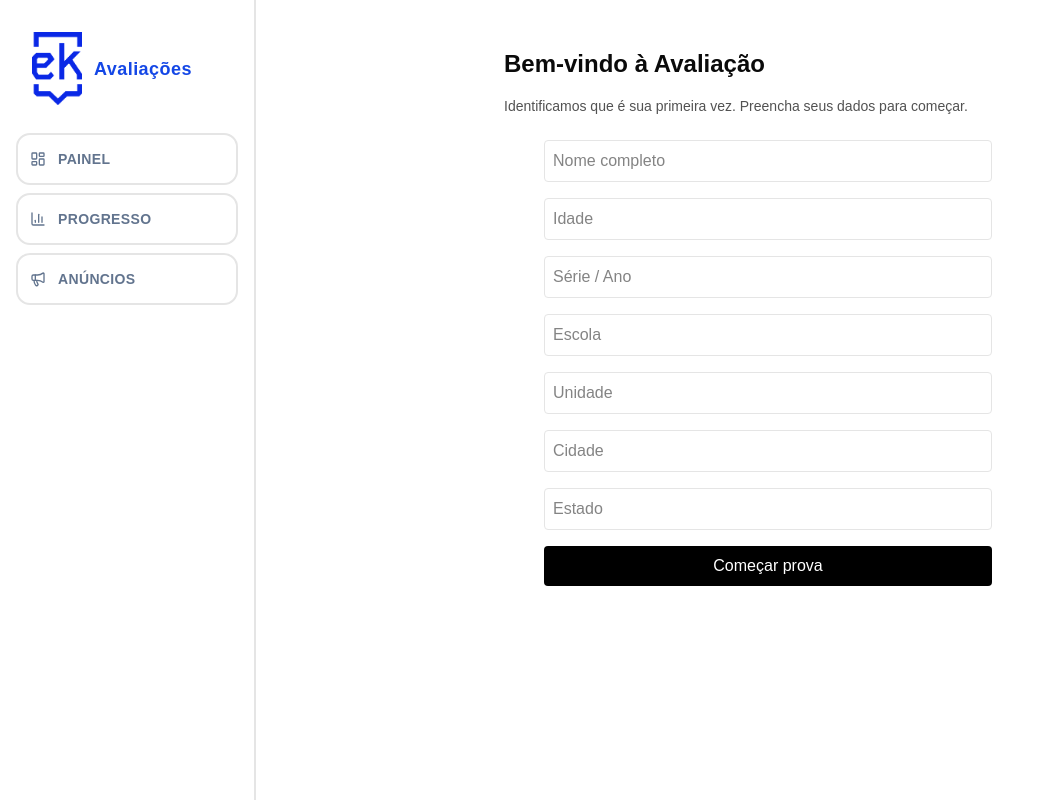
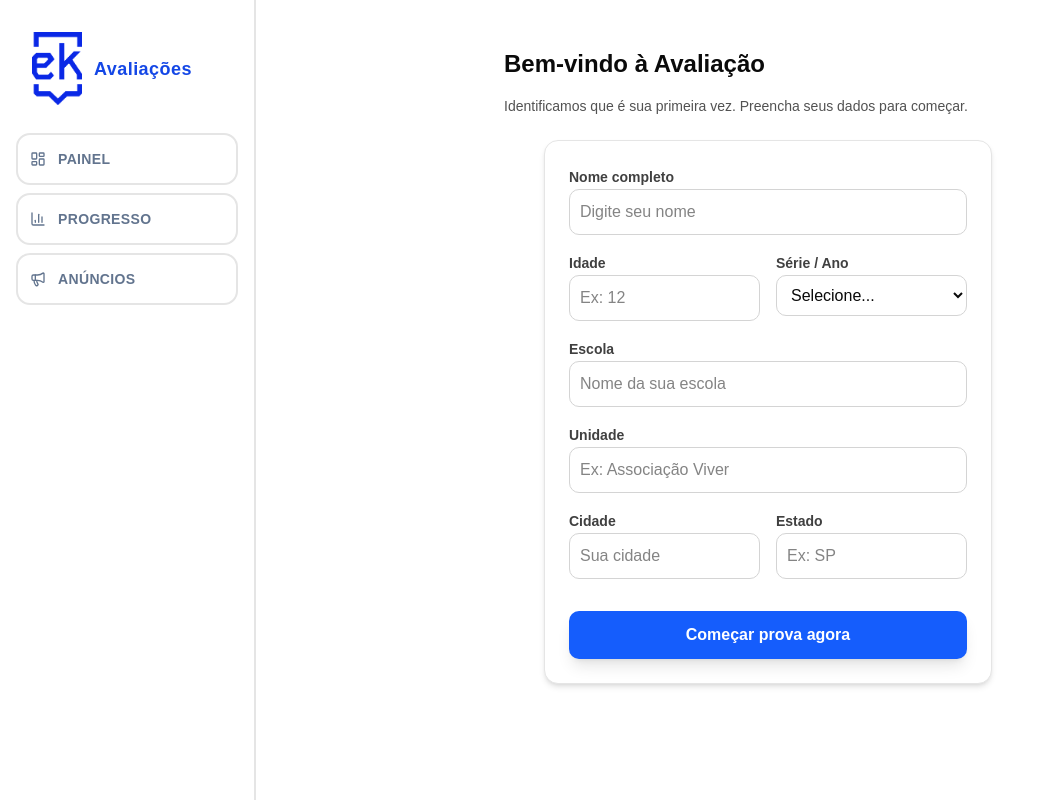
Before and after one commit to tobiasteles/edukhan-avaliacoes, a Next.js app: page /exam/1/setup in a window 1280 px wide. Shown: the whole page, without its empty margins (0-1039 px from the left). Built offline with nearby package versions, Linux system fonts and the light colour scheme; no server answers; a web font is replaced by a local one.

Commit message:
feat: aprimorar formulário de aluno com validação e estilo, adicionando campos de seleção e feedback visual

```diff
--- a/app/(main)/exam/[examId]/attempt/[attemptId]/student-form.tsx
+++ b/app/(main)/exam/[examId]/attempt/[attemptId]/student-form.tsx
@@ -17,13 +17,16 @@ export default function StudentForm({ examId, attemptId }: Props) {
 
   async function handleSubmit(e: React.FormEvent<HTMLFormElement>) {
     e.preventDefault();
-  if (!userId) return;
+    if (!userId) {
+      alert("Usuário não autenticado");
+      return;
+    }
 
     setLoading(true);
     const formData = new FormData(e.currentTarget);
 
     try {
-    // 1. Salva ou atualiza os dados do aluno
+      // 1. Salva ou atualiza os dados do aluno no banco
       await upsertStudent({
         userId,
         name: String(formData.get("name")),
@@ -35,18 +38,18 @@ export default function StudentForm({ examId, attemptId }: Props) {
         state: String(formData.get("state")),
       });
 
-    // 2. Definimos qual ID de tentativa usar
+      // 2. Define qual ID de tentativa usar
       let finalAttemptId = attemptId;
 
-    // Se não recebemos um attemptId via props, criamos um agora
+      // Se não recebemos um attemptId via props ou se ele for inválido, criamos um novo
       if (!finalAttemptId || finalAttemptId === "undefined") {
         const newId = await createExamAttempt(Number(examId), userId);
         finalAttemptId = String(newId);
       }
 
-    // 3. Redirecionamento forçado para a página da prova
-    // Usamos o window.location.assign se o router.push falhar em rotas dinâmicas pesadas
+      // 3. Redirecionamento para a página da prova
       router.push(`/exam/${examId}/attempt/${finalAttemptId}/take`);
+      router.refresh();
 
     } catch (error) {
       console.error("Erro no formulário:", error);
@@ -57,64 +60,106 @@ export default function StudentForm({ examId, attemptId }: Props) {
   }
 
   return (
-    <form onSubmit={handleSubmit} className="space-y-4 max-w-md mx-auto">
+    <form onSubmit={handleSubmit} className="space-y-4 max-w-md mx-auto p-6 bg-white rounded-xl shadow-md border border-neutral-200">
+      <div className="space-y-2">
+        <label className="text-sm font-semibold text-neutral-700">Nome completo</label>
         <input
           name="name"
           required
-        placeholder="Nome completo"
-        className="w-full border p-2 rounded"
+          placeholder="Digite seu nome"
+          className="w-full border border-neutral-300 p-2.5 rounded-lg focus:ring-2 focus:ring-blue-500 outline-none transition"
         />
+      </div>
 
+      <div className="grid grid-cols-2 gap-4">
+        <div className="space-y-2">
+          <label className="text-sm font-semibold text-neutral-700">Idade</label>
           <input
             name="age"
             type="number"
             required
-        placeholder="Idade"
-        className="w-full border p-2 rounded"
+            placeholder="Ex: 12"
+            className="w-full border border-neutral-300 p-2.5 rounded-lg focus:ring-2 focus:ring-blue-500 outline-none transition"
           />
+        </div>
 
-      <input
+        <div className="space-y-2">
+          <label className="text-sm font-semibold text-neutral-700">Série / Ano</label>
+          <select
             name="grade"
-        type="number"
             required
-        placeholder="Série / Ano"
-        className="w-full border p-2 rounded"
-      />
+            className="w-full border border-neutral-300 p-2.5 rounded-lg bg-white focus:ring-2 focus:ring-blue-500 outline-none transition"
+          >
+            <option value="">Selecione...</option>
+            <optgroup label="Ensino Fundamental - Iniciais">
+              <option value="1">1º Ano</option>
+              <option value="2">2º Ano</option>
+              <option value="3">3º Ano</option>
+              <option value="4">4º Ano</option>
+              <option value="5">5º Ano</option>
+            </optgroup>
+            <optgroup label="Ensino Fundamental - Finais">
+              <option value="6">6º Ano</option>
+              <option value="7">7º Ano</option>
+              <option value="8">8º Ano</option>
+              <option value="9">9º Ano</option>
+            </optgroup>
+            <optgroup label="Ensino Médio">
+              <option value="10">1ª Série EM</option>
+              <option value="11">2ª Série EM</option>
+              <option value="12">3ª Série EM</option>
+            </optgroup>
+          </select>
+        </div>
+      </div>
 
+      <div className="space-y-2">
+        <label className="text-sm font-semibold text-neutral-700">Escola</label>
         <input
           name="school"
           required
-        placeholder="Escola"
-        className="w-full border p-2 rounded"
+          placeholder="Nome da sua escola"
+          className="w-full border border-neutral-300 p-2.5 rounded-lg focus:ring-2 focus:ring-blue-500 outline-none transition"
         />
+      </div>
 
+      <div className="space-y-2">
+        <label className="text-sm font-semibold text-neutral-700">Unidade</label>
         <input
           name="unit"
           required
-        placeholder="Unidade"
-        className="w-full border p-2 rounded"
+          placeholder="Ex: Associação Viver"
+          className="w-full border border-neutral-300 p-2.5 rounded-lg focus:ring-2 focus:ring-blue-500 outline-none transition"
         />
+      </div>
 
+      <div className="grid grid-cols-2 gap-4">
+        <div className="space-y-2">
+          <label className="text-sm font-semibold text-neutral-700">Cidade</label>
           <input
             name="city"
             required
-        placeholder="Cidade"
-        className="w-full border p-2 rounded"
+            placeholder="Sua cidade"
+            className="w-full border border-neutral-300 p-2.5 rounded-lg focus:ring-2 focus:ring-blue-500 outline-none transition"
           />
-
+        </div>
+        <div className="space-y-2">
+          <label className="text-sm font-semibold text-neutral-700">Estado</label>
           <input
             name="state"
             required
-        placeholder="Estado"
-        className="w-full border p-2 rounded"
+            placeholder="Ex: SP"
+            className="w-full border border-neutral-300 p-2.5 rounded-lg focus:ring-2 focus:ring-blue-500 outline-none transition"
           />
+        </div>
+      </div>
 
       <button
         type="submit"
         disabled={loading}
-        className="w-full bg-black text-white py-2 rounded disabled:opacity-60"
+        className="w-full bg-blue-600 hover:bg-blue-700 text-white font-bold py-3 rounded-lg shadow-lg transform active:scale-[0.98] transition disabled:opacity-60 disabled:cursor-not-allowed mt-4"
       >
-        {loading ? "Iniciando..." : "Começar prova"}
+        {loading ? "Iniciando prova..." : "Começar prova agora"}
       </button>
     </form>
   );
```
Lines whose indentation alone changed are shown as unchanged.
